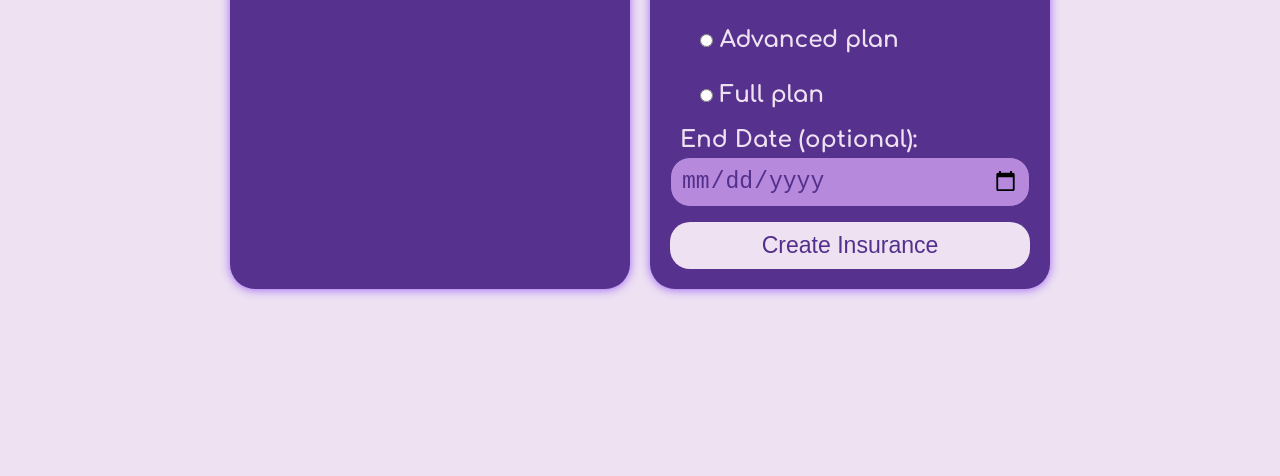
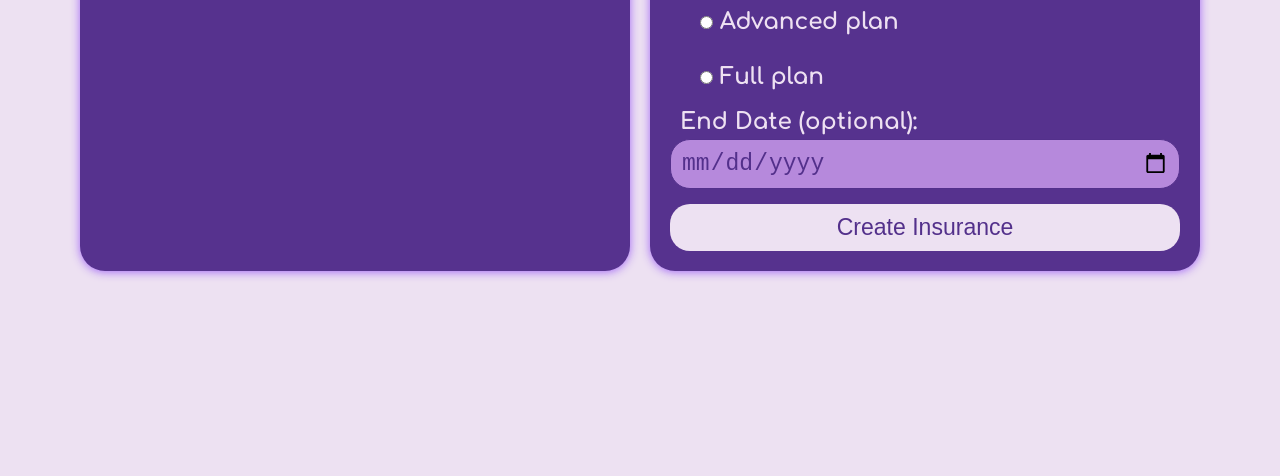
Before and after one commit to Trup10ka/Sofly, a plain HTML site: page sites/dashboard.html in a window 1280 px wide. Shown: the part 324-800 px from the top of the page. Drawn offline with Linux system fonts and the light colour scheme; files that its build step writes are made by us from their sources; no server answers; files whose address does not match are found by name.

Commit message:
Update styles for dashboard containers

```diff
--- a/public/style.css
+++ b/public/style.css
@@ -122,7 +122,6 @@ form h2 {
     justify-content: center;
     gap: 20px;
     width: 100%;
-    max-width: 820px; /* 400px * 2 + 20px gap */
     margin: 0 auto;
 }
 
@@ -140,7 +139,7 @@ form h2 {
     padding: 20px;
     border-radius: 25px;
     box-shadow: 0 1px 10px rgba(158, 97, 246, 0.95);
-    width: 400px;
+    width: 550px;
     text-align: center;
 }
 
```
